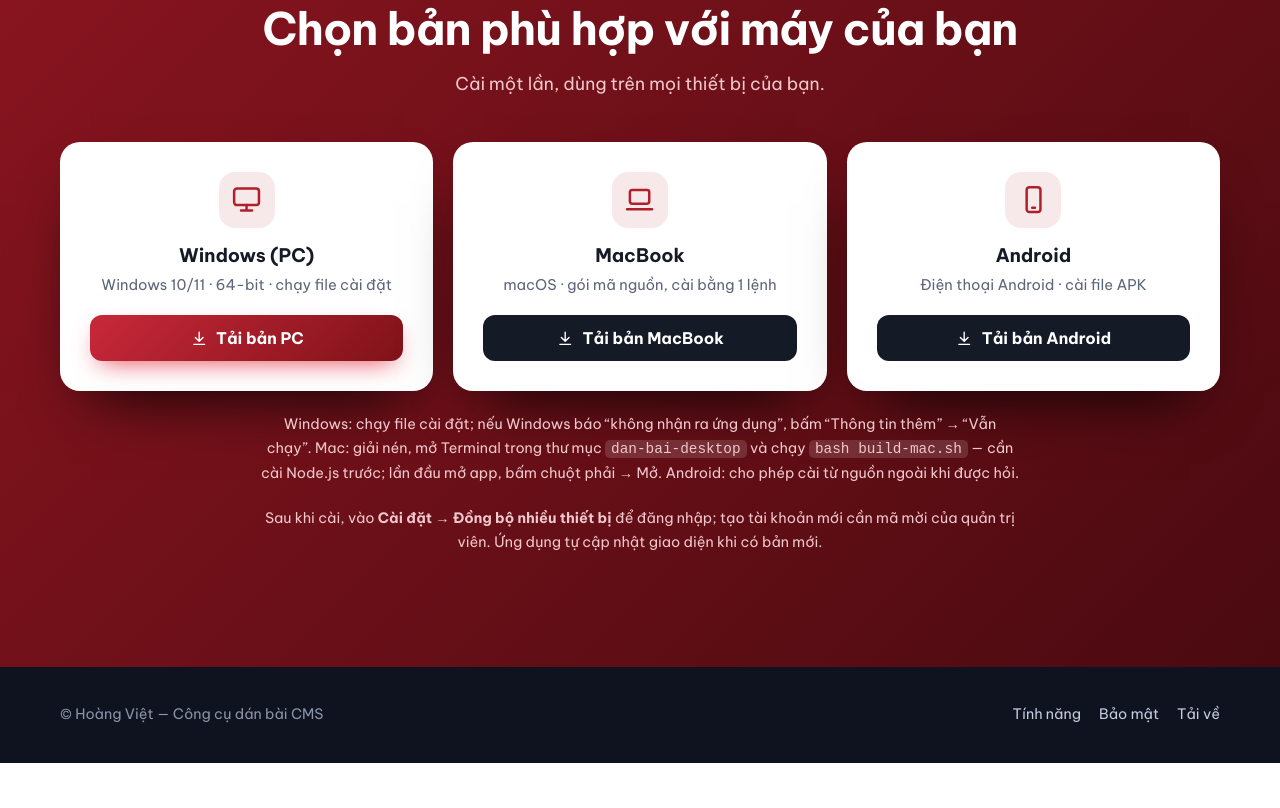
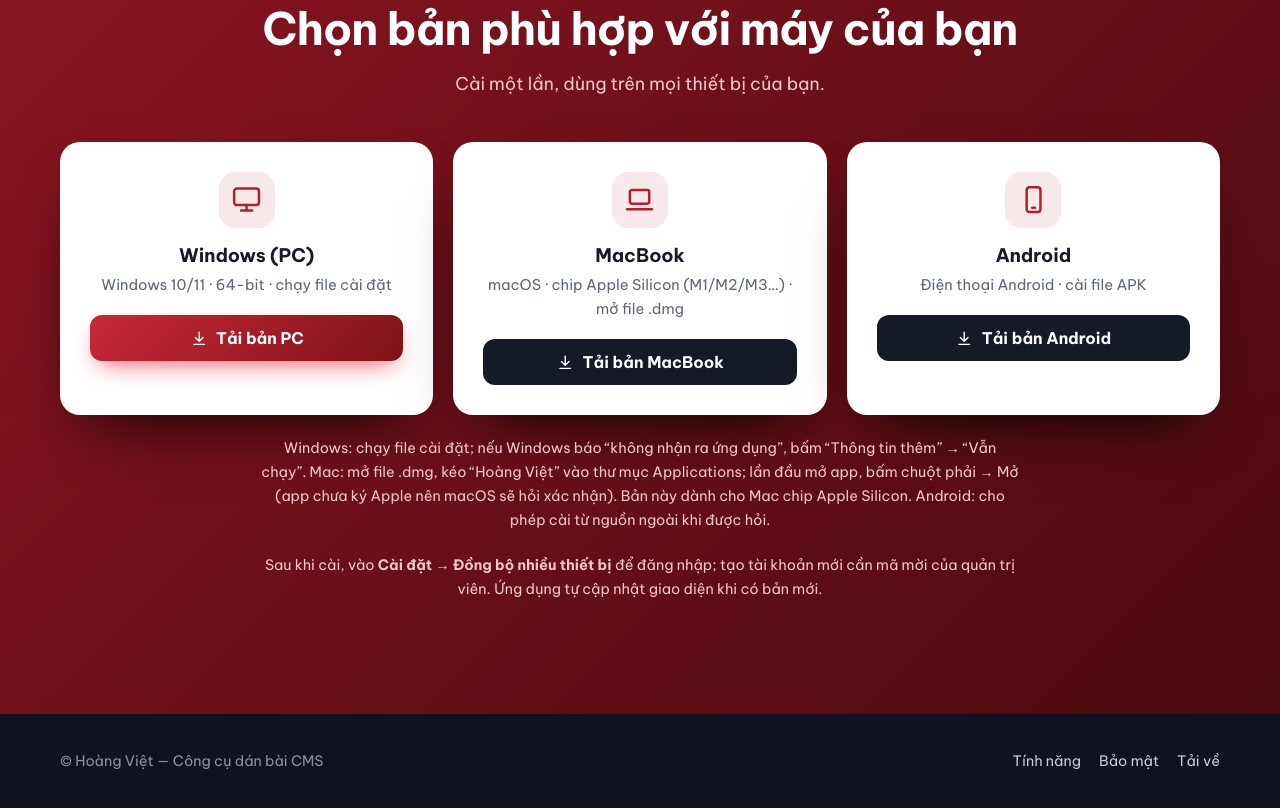
Before and after one commit to hoangvietplvn/hoangvietplvn.github.io, a browser extension: page static/hoang-viet/index.html in a window 1280 px wide. Shown: the part 7430-8238 px from the top of the page. Before the commit the page ends 8193 px from the top, so only its background shows below. Drawn offline with Linux system fonts and the light colour scheme.

Commit message:
Trang giới thiệu: giữ lại nút tải MacBook (.dmg) sau khi thiết kế lại
Co-Authored-By: Claude Sonnet 5.5 <noreply@anthropic.com>

```diff
--- a/static/hoang-viet/index.html
+++ b/static/hoang-viet/index.html
@@ -447,8 +447,8 @@ footer a{color:#c6cde0;text-decoration:none;margin-left:18px}
 <section class="sec dlb2" id="tai"><div class="c ctr">
   <span class="eyebrow">Tải về</span><h2>Chọn bản phù hợp với máy của bạn</h2>
   <p class="lead">Cài một lần, dùng trên mọi thiết bị của bạn.</p>
-<div class="dl"><div class="card"><div class="ic2"><svg class="ic"><use href="#i-pc"/></svg></div><h3>Windows (PC)</h3><p>Windows 10/11 · 64-bit · chạy file cài đặt</p><a class="btn" href="https://github.com/hoangvietplvn/hoangvietplvn.github.io/releases/latest/download/HoangViet-Setup-windows.exe"><svg class="ic"><use href="#i-down"/></svg>Tải bản PC</a></div><div class="card"><div class="ic2"><svg class="ic"><use href="#i-laptop"/></svg></div><h3>MacBook</h3><p>macOS · gói mã nguồn, cài bằng 1 lệnh</p><a class="btn ghost" style="background:#151a27;border:0" href="https://github.com/hoangvietplvn/hoangvietplvn.github.io/releases/latest/download/HoangViet-mac-source.zip"><svg class="ic"><use href="#i-down"/></svg>Tải bản MacBook</a></div><div class="card"><div class="ic2"><svg class="ic"><use href="#i-phone"/></svg></div><h3>Android</h3><p>Điện thoại Android · cài file APK</p><a class="btn ghost" style="background:#151a27;border:0" href="https://github.com/hoangvietplvn/hoangvietplvn.github.io/releases/latest/download/HoangViet-android.apk"><svg class="ic"><use href="#i-down"/></svg>Tải bản Android</a></div></div>
-  <p class="note">Windows: chạy file cài đặt; nếu Windows báo “không nhận ra ứng dụng”, bấm “Thông tin thêm” → “Vẫn chạy”. Mac: giải nén, mở Terminal trong thư mục <code>dan-bai-desktop</code> và chạy <code>bash build-mac.sh</code> — cần cài Node.js trước; lần đầu mở app, bấm chuột phải → Mở. Android: cho phép cài từ nguồn ngoài khi được hỏi.</p>
+<div class="dl"><div class="card"><div class="ic2"><svg class="ic"><use href="#i-pc"/></svg></div><h3>Windows (PC)</h3><p>Windows 10/11 · 64-bit · chạy file cài đặt</p><a class="btn" href="https://github.com/hoangvietplvn/hoangvietplvn.github.io/releases/latest/download/HoangViet-Setup-windows.exe"><svg class="ic"><use href="#i-down"/></svg>Tải bản PC</a></div><div class="card"><div class="ic2"><svg class="ic"><use href="#i-laptop"/></svg></div><h3>MacBook</h3><p>macOS · chip Apple Silicon (M1/M2/M3…) · mở file .dmg</p><a class="btn ghost" style="background:#151a27;border:0" href="https://github.com/hoangvietplvn/hoangvietplvn.github.io/releases/latest/download/HoangViet-Mac-arm64.dmg"><svg class="ic"><use href="#i-down"/></svg>Tải bản MacBook</a></div><div class="card"><div class="ic2"><svg class="ic"><use href="#i-phone"/></svg></div><h3>Android</h3><p>Điện thoại Android · cài file APK</p><a class="btn ghost" style="background:#151a27;border:0" href="https://github.com/hoangvietplvn/hoangvietplvn.github.io/releases/latest/download/HoangViet-android.apk"><svg class="ic"><use href="#i-down"/></svg>Tải bản Android</a></div></div>
+  <p class="note">Windows: chạy file cài đặt; nếu Windows báo “không nhận ra ứng dụng”, bấm “Thông tin thêm” → “Vẫn chạy”. Mac: mở file .dmg, kéo “Hoàng Việt” vào thư mục Applications; lần đầu mở app, bấm chuột phải → Mở (app chưa ký Apple nên macOS sẽ hỏi xác nhận). Bản này dành cho Mac chip Apple Silicon. Android: cho phép cài từ nguồn ngoài khi được hỏi.</p>
   <p class="note">Sau khi cài, vào <b>Cài đặt → Đồng bộ nhiều thiết bị</b> để đăng nhập; tạo tài khoản mới cần mã mời của quản trị viên. Ứng dụng tự cập nhật giao diện khi có bản mới.</p>
 </div></section>
 
```
